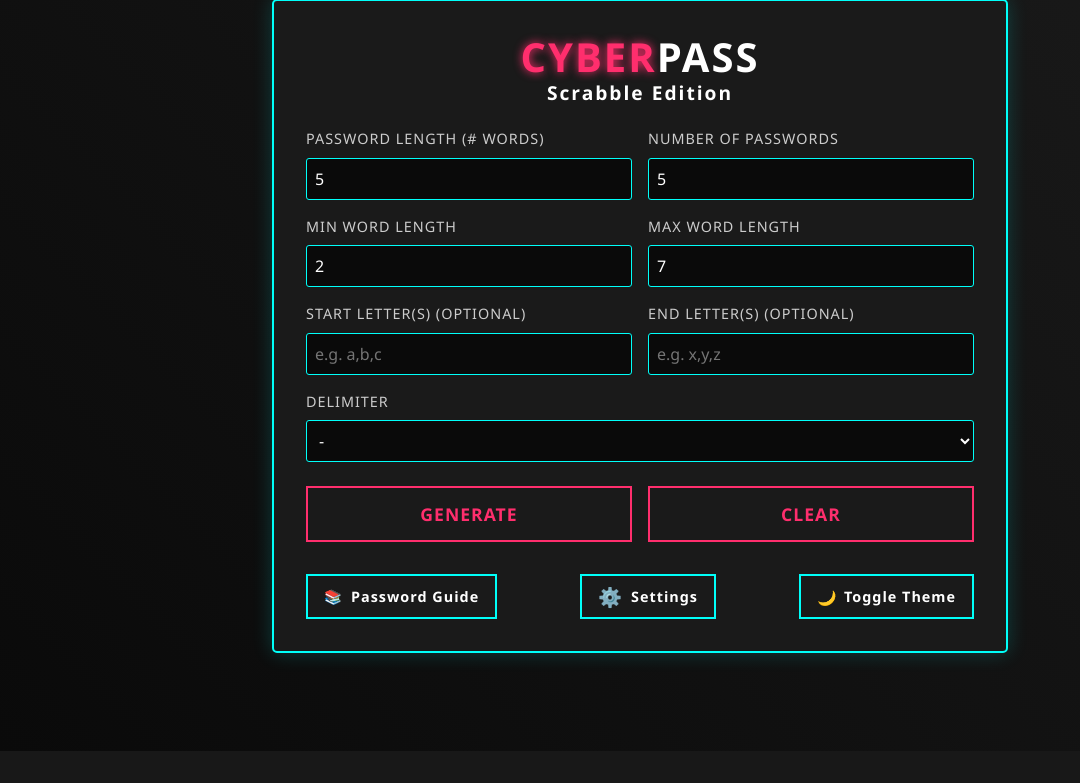
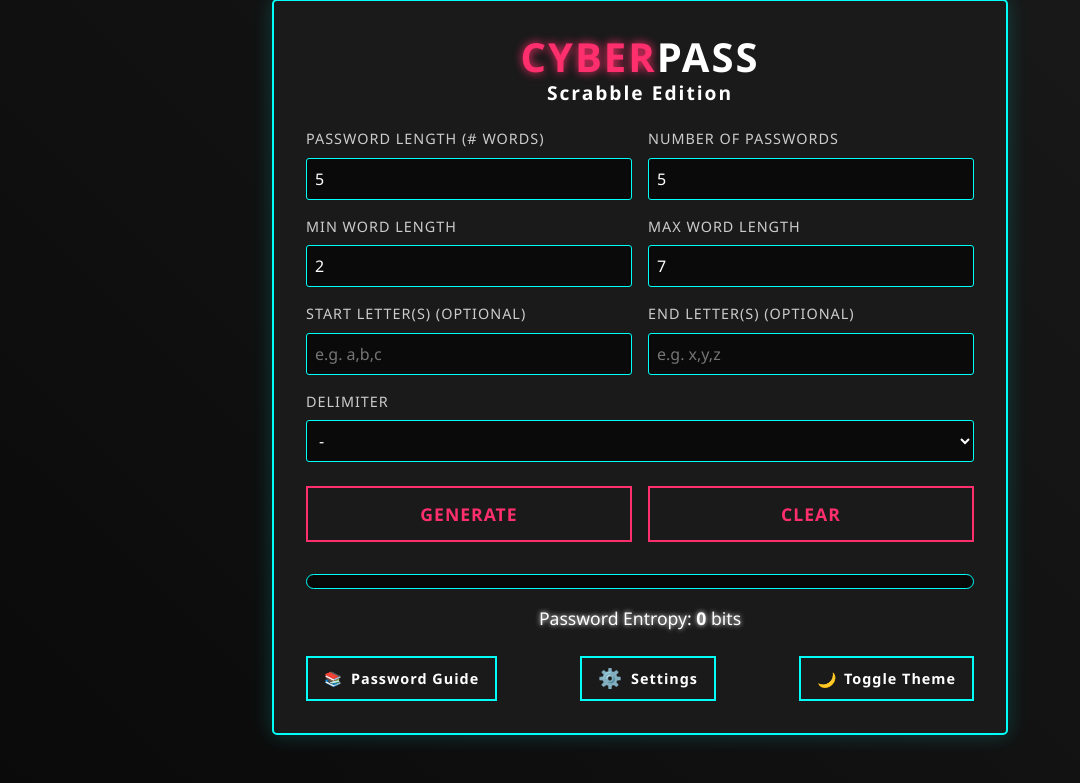
Before and after one commit to johnfkraus/cyber-pass-scrabble, a Flask app: page / in a window 1280 px wide. Shown: the part 49-832 px from the top of the page, without its empty margins (0-1080 px from the left). Before the commit the page ends 800 px from the top, so only its background shows below. Run offline with Flask 3, Linux system fonts and the light colour scheme; some libraries are stand-ins or nearby versions.

Commit message:
Automatic commit before Assistant edits

```diff
--- a/static/js/password_generator.js
+++ b/static/js/password_generator.js
@@ -88,10 +88,10 @@ class PasswordGenerator {
         return SCRABBLE_WORDS[Math.floor(Math.random() * SCRABBLE_WORDS.length)];
     }
 
-    calculateEntropy(password) {
-        const charset = 26; // lowercase letters
-        const passwordLength = password.replace(/[^a-z]/g, '').length;
-        const entropy = Math.log2(Math.pow(charset, passwordLength));
+    calculateEntropy(passwordCount) {
+        # const charset = 26; // lowercase letters
+        # const passwordLength = password.replace(/[^a-z]/g, '').length;
+        const entropy = passwordCount * Math.log2(SCRABBLE_WORDS.length);
         return Math.round(entropy);
     }
 
--- a/templates/index.html
+++ b/templates/index.html
@@ -68,7 +68,7 @@
 
                     <div id="passwordList" class="password-list"></div>
 
-                    <div id="statsSection" class="stats-section mt-4" style="display: none;"">
+                    <div id="statsSection" class="stats-section mt-4">
                         <div class="entropy-meter">
                             <div class="entropy-bar"></div>
                         </div>
```
Also changed, not shown: 1 other file.
